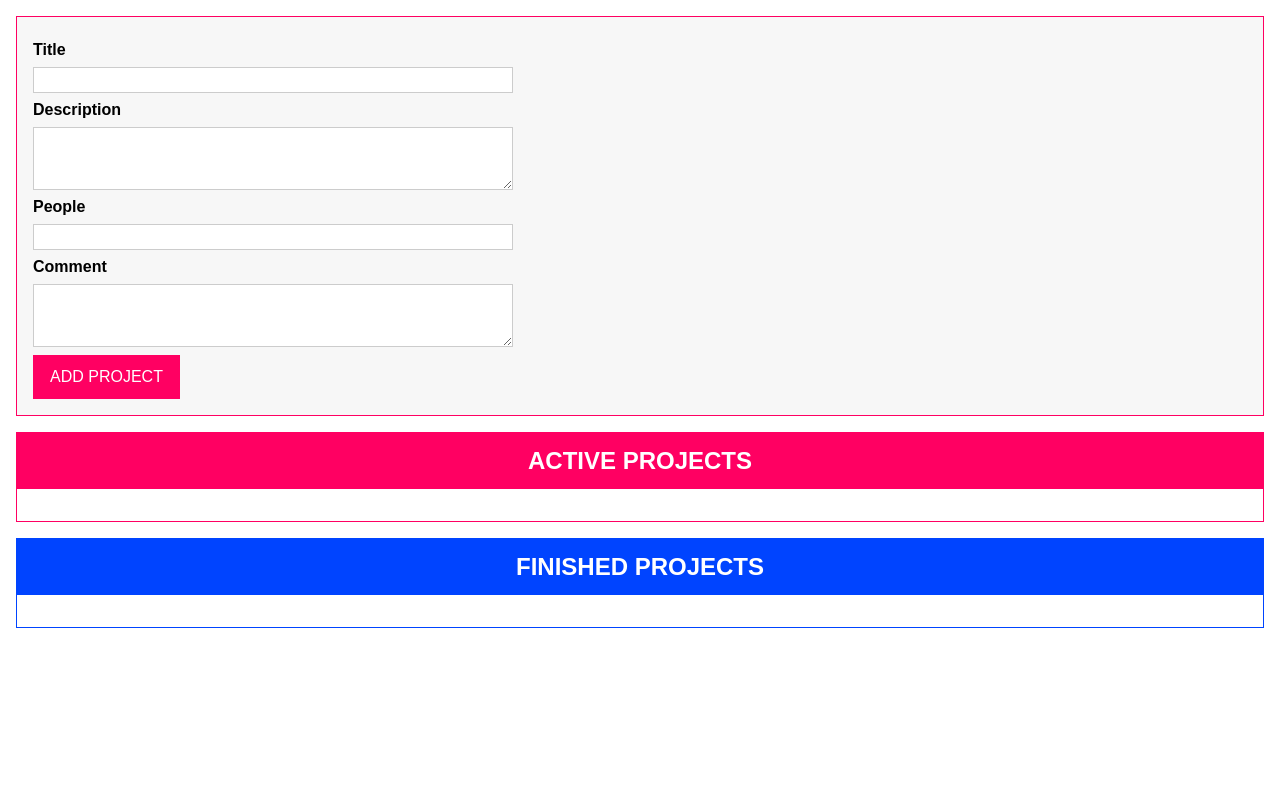
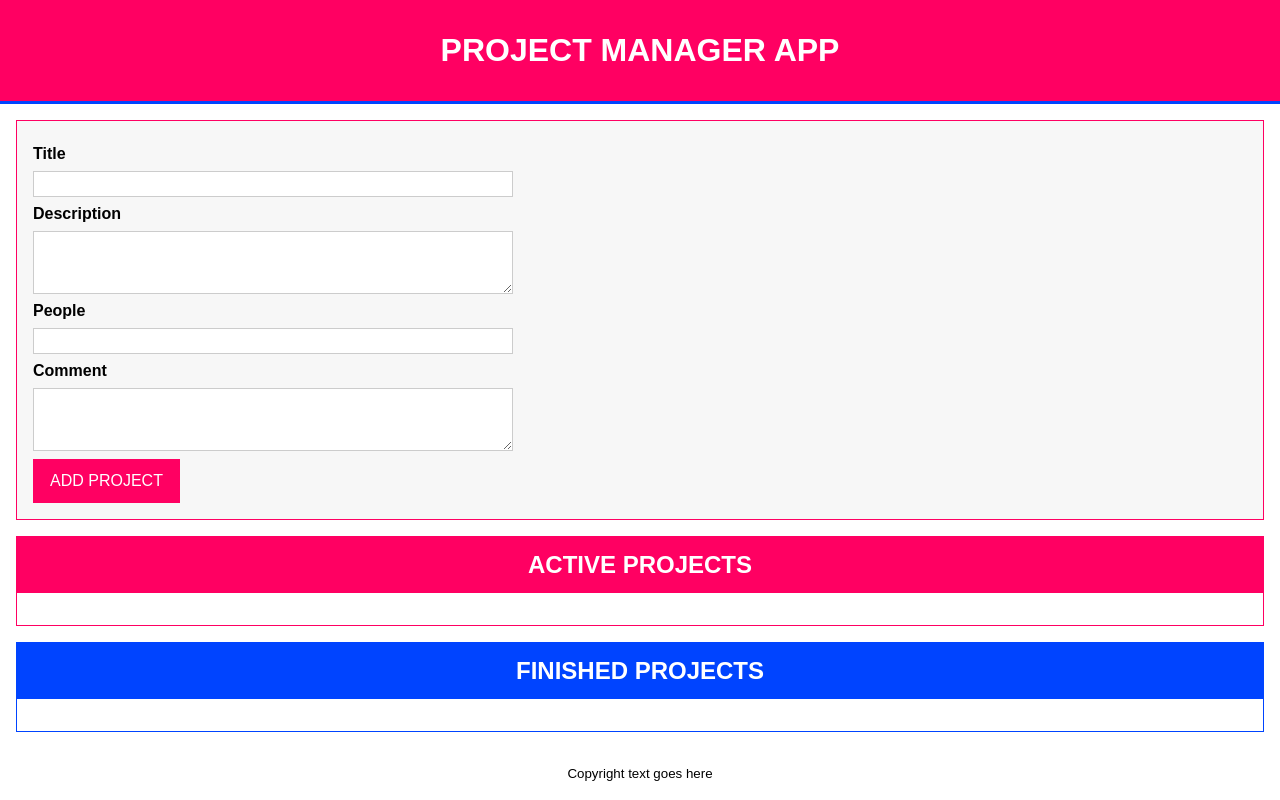
Before and after one commit to tdora28/PMApp2, a website built with webpack: page index.html in a window 1280 px wide. Built offline with nearby package versions, Linux system fonts and the light colour scheme.

Commit message:
Add header and footer

```diff
--- a/css/app.css
+++ b/css/app.css
@@ -53,6 +53,16 @@ button:hover,
 button:active {
   background: #a80041;
   border-color: #a80041;
+}
+
+.main-title {
+  margin: 0;
+  padding: 2rem 1rem;
+  border-bottom: 3px solid #0044ff;
+  background: #ff0062;
+  color: #fff;
+  text-align: center;
+  text-transform: uppercase;
 }
 
 .projects {
@@ -126,3 +136,8 @@ button:active {
   border: 1px solid #ff0062;
   background: #f7f7f7;
 }
+
+footer {
+  padding: 1rem;
+  text-align: center;
+}
--- a/index.html
+++ b/index.html
@@ -9,6 +9,9 @@
     <script type="module" src="dist/bundle.js" defer></script>
   </head>
   <body>
+    <header>
+      <h1 class="main-title">Project Manager App</h1>
+    </header>
     <template id="project-input">
       <form>
         <div class="form-control">
@@ -47,5 +50,6 @@
       </section>
     </template>
     <div id="app"></div>
+    <footer><small>Copyright text goes here</small></footer>
   </body>
 </html>
```
